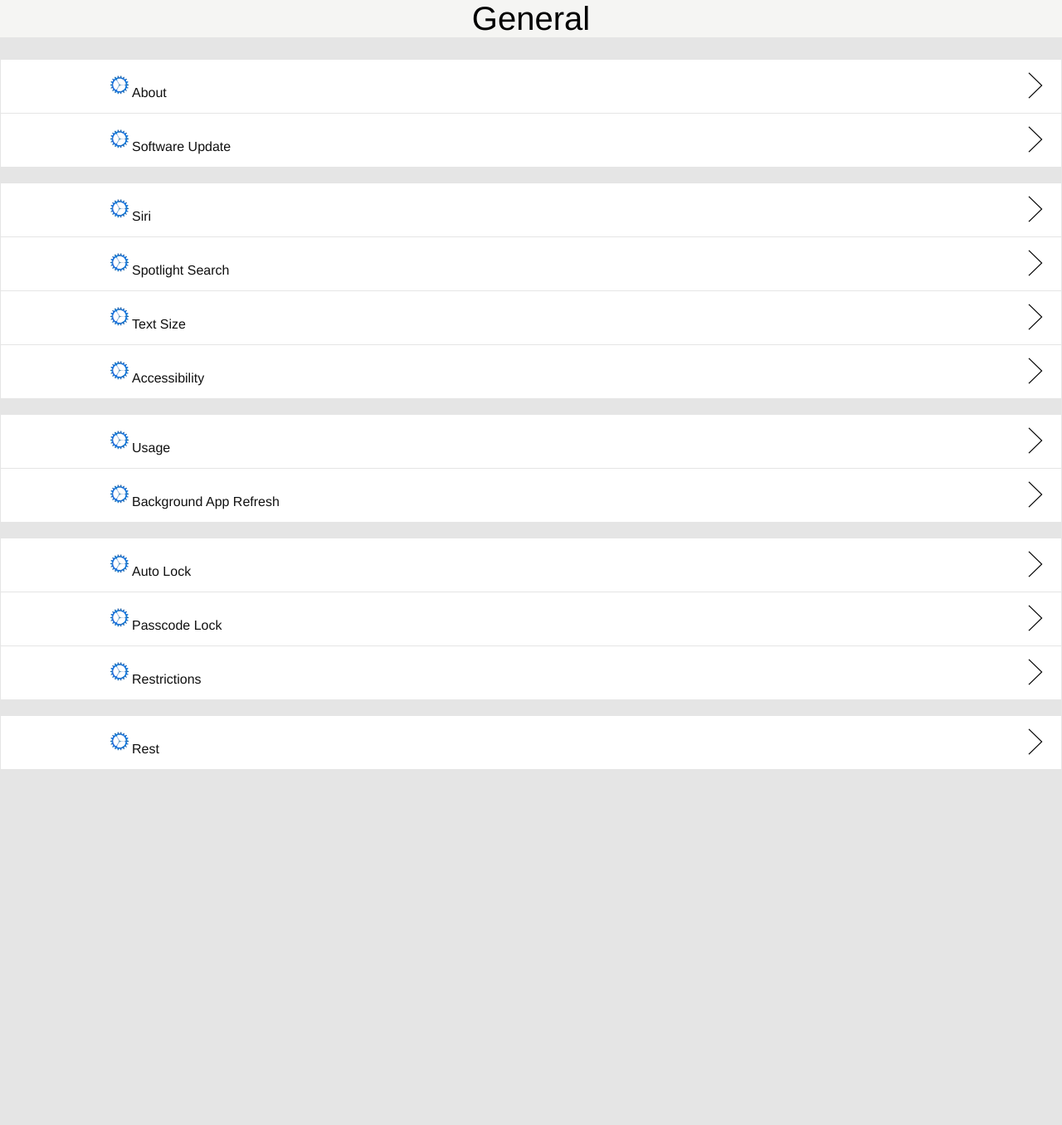
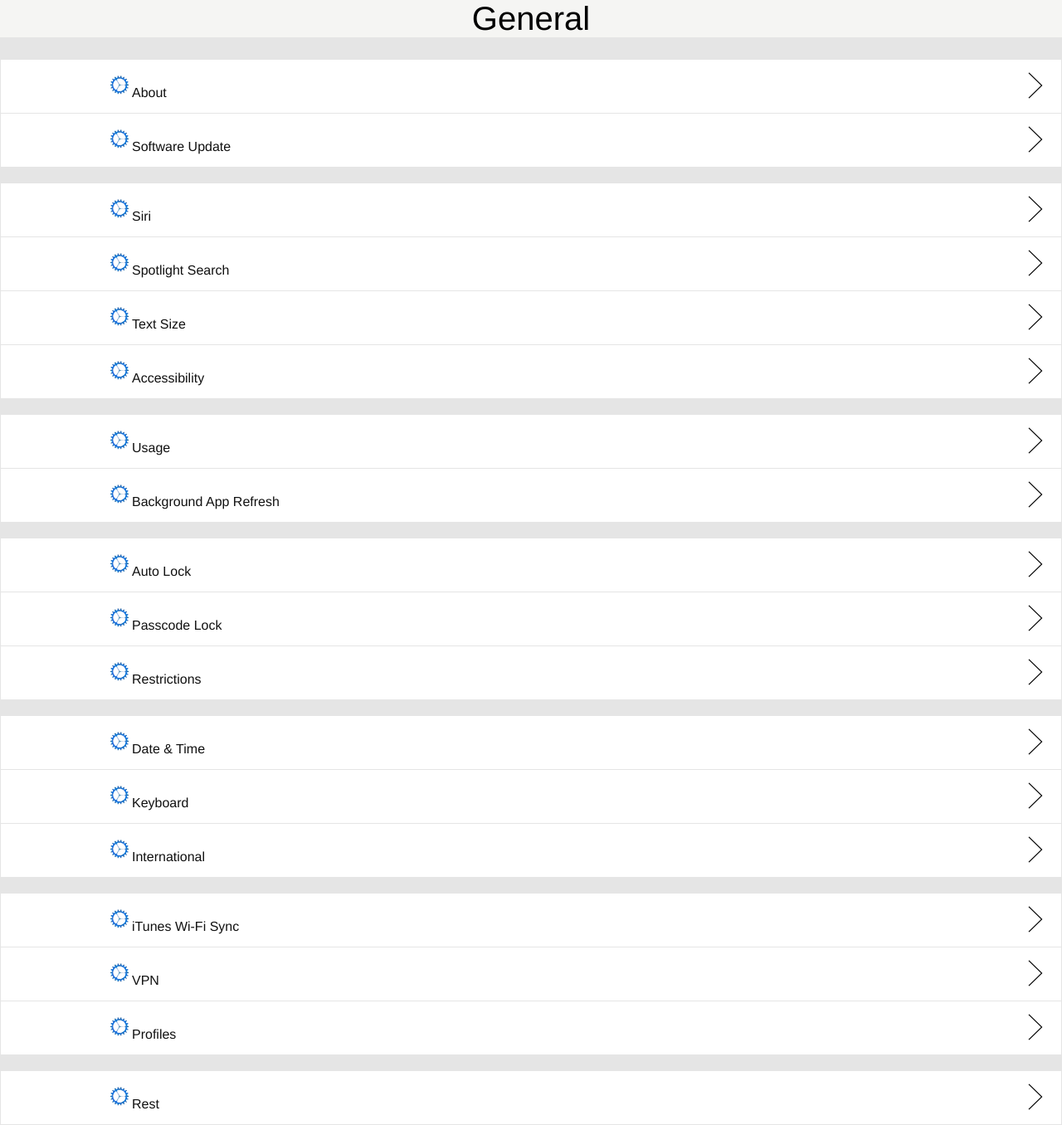
Before and after one commit to boffnoff/boffnoff.github.com, a Jekyll site: the page beta/general.html, which Jekyll copies as it is, in a window 1280 px wide. Shown: the whole page at 83% size. Built offline with Jekyll 4.4.1, drawn with Linux system fonts in a browser that asks for light colours; before the commit the page ends 928 px from its top, so only the background shows below that.

Commit message:
addeed more links to general

```diff
--- a/beta/general.html
+++ b/beta/general.html
@@ -81,6 +81,38 @@
 
     <br>
 
+    <div class="date">
+
+      <p onclick="location.href='#';" style="cursor: pointer;">
+        <img src="img/general.png" alt="Cog Icon" height="30" width="30">Date & Time <img style="float: right;" src="img/arrow.png"/></p>
+
+      <p onclick="location.href='#';" style="cursor: pointer;">
+        <img src="img/general.png" alt="Cog Icon" height="30" width="30">Keyboard <img style="float: right;" src="img/arrow.png"/></p>
+
+      <p onclick="location.href='#';" style="cursor: pointer;">
+        <img src="img/general.png" alt="Cog Icon" height="30" width="30">International <img style="float: right;" src="img/arrow.png"/></p>
+
+
+    </div>
+
+    <br>
+
+    <div class="wifisync">
+
+      <p onclick="location.href='#';" style="cursor: pointer;">
+        <img src="img/general.png" alt="Cog Icon" height="30" width="30">iTunes Wi-Fi Sync <img style="float: right;" src="img/arrow.png"/></p>
+
+      <p onclick="location.href='#';" style="cursor: pointer;">
+        <img src="img/general.png" alt="Cog Icon" height="30" width="30">VPN <img style="float: right;" src="img/arrow.png"/></p>
+
+      <p onclick="location.href='#';" style="cursor: pointer;">
+        <img src="img/general.png" alt="Cog Icon" height="30" width="30">Profiles <img style="float: right;" src="img/arrow.png"/></p>
+
+
+    </div>
+
+    <br>
+
     <div class="reset">
 
       <p onclick="location.href='#';" style="cursor: pointer;">
```
